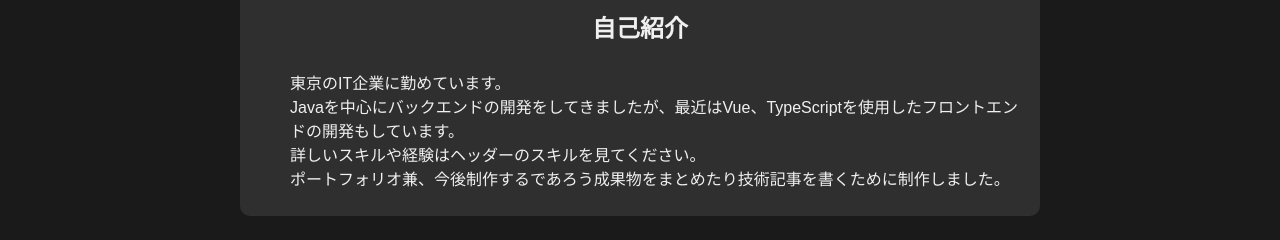
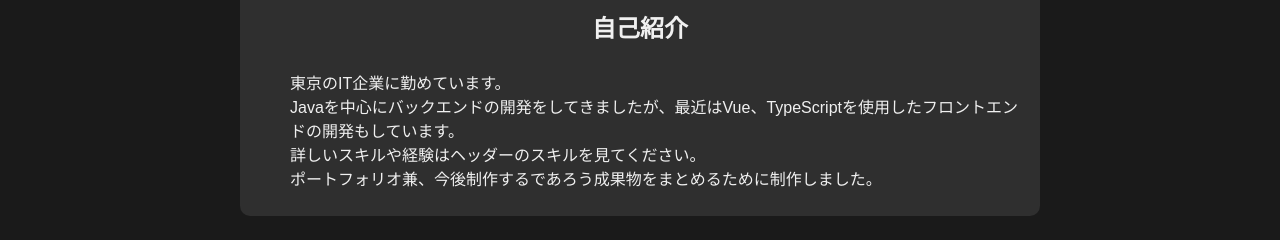
Before and after one commit to keykimu/blog-frontend, a Vue app: page /profile in a window 1280 px wide. Shown: the part 542-782 px from the top of the page. Built offline with nearby package versions, Linux system fonts and the light colour scheme.

Commit message:
doc:記事を書かないことにしたことによる自己紹介の修正

```diff
--- a/src/views/Profile.vue
+++ b/src/views/Profile.vue
@@ -66,7 +66,7 @@ const about = ref(
   `東京のIT企業に勤めています。
   Javaを中心にバックエンドの開発をしてきましたが、最近はVue、TypeScriptを使用したフロントエンドの開発もしています。
   詳しいスキルや経験はヘッダーのスキルを見てください。
-  ポートフォリオ兼、今後制作するであろう成果物をまとめたり技術記事を書くために制作しました。
+  ポートフォリオ兼、今後制作するであろう成果物をまとめるために制作しました。
   `
 );
 
```
